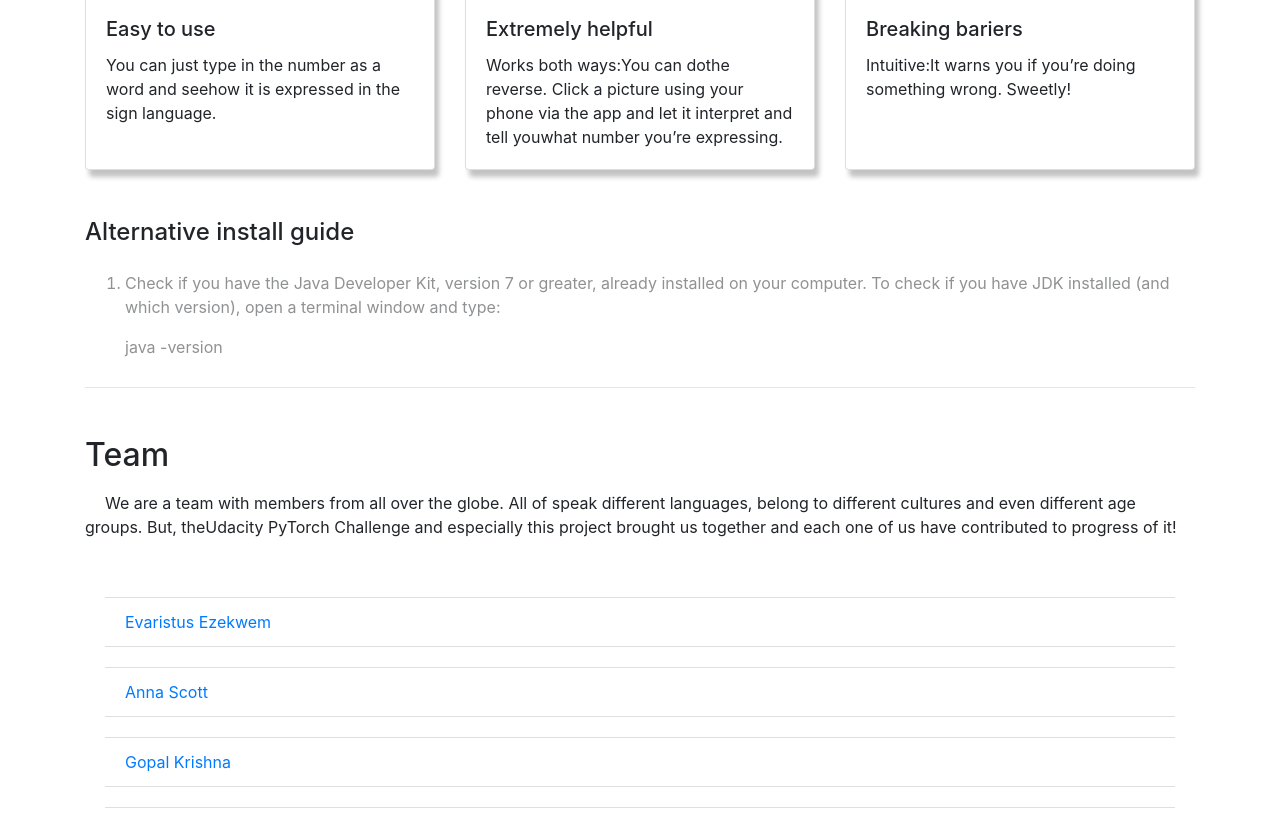
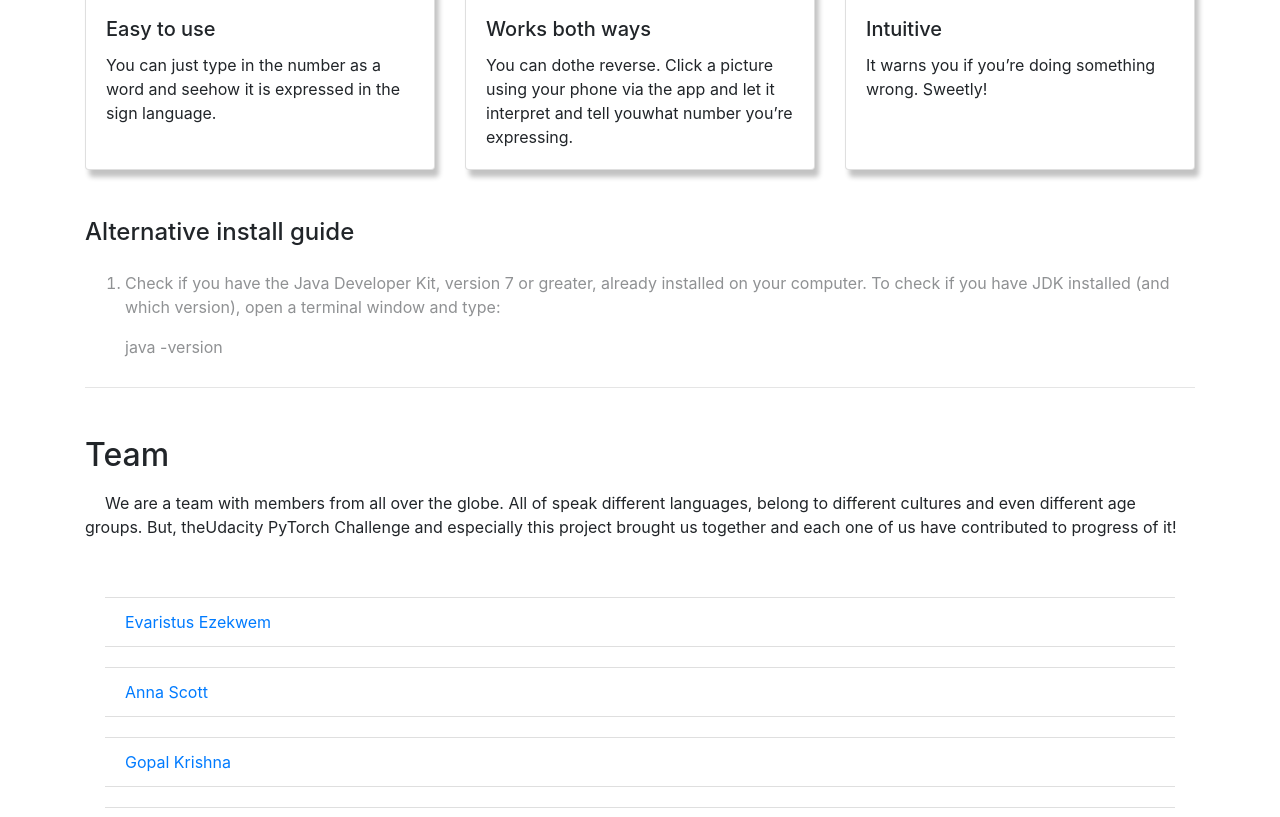
Before and after one commit to MariannaJan/funtorchSignLanguage, a plain HTML site: page index.html in a window 1280 px wide. Shown: the part 2346-3163 px from the top of the page. Drawn offline with nearby package versions, Linux system fonts and the light colour scheme.

Commit message:
changed card headers

```diff
--- a/index.html
+++ b/index.html
@@ -102,16 +102,16 @@
         <div class="card grow">
           <img class="card-img-top" src="changing2gif.gif" alt="Card image cap">
           <div class="card-body">
-            <h5 class="card-title">Extremely helpful</h5>
-            <p class="card-text">Works both ways:You can dothe reverse. Click a picture using your phone via the app
+            <h5 class="card-title">Works both ways</h5>
+            <p class="card-text">You can dothe reverse. Click a picture using your phone via the app
               and let it interpret and tell youwhat number you’re expressing.</p>
           </div>
         </div>
         <div class="card grow">
           <img class="card-img-top" src="changing3gif.gif" alt="Card image cap">
           <div class="card-body">
-            <h5 class="card-title">Breaking bariers</h5>
-            <p class="card-text">Intuitive:It warns you if you’re doing something wrong. Sweetly!</p>
+            <h5 class="card-title">Intuitive</h5>
+            <p class="card-text">It warns you if you’re doing something wrong. Sweetly!</p>
           </div>
         </div>
       </div>
```
